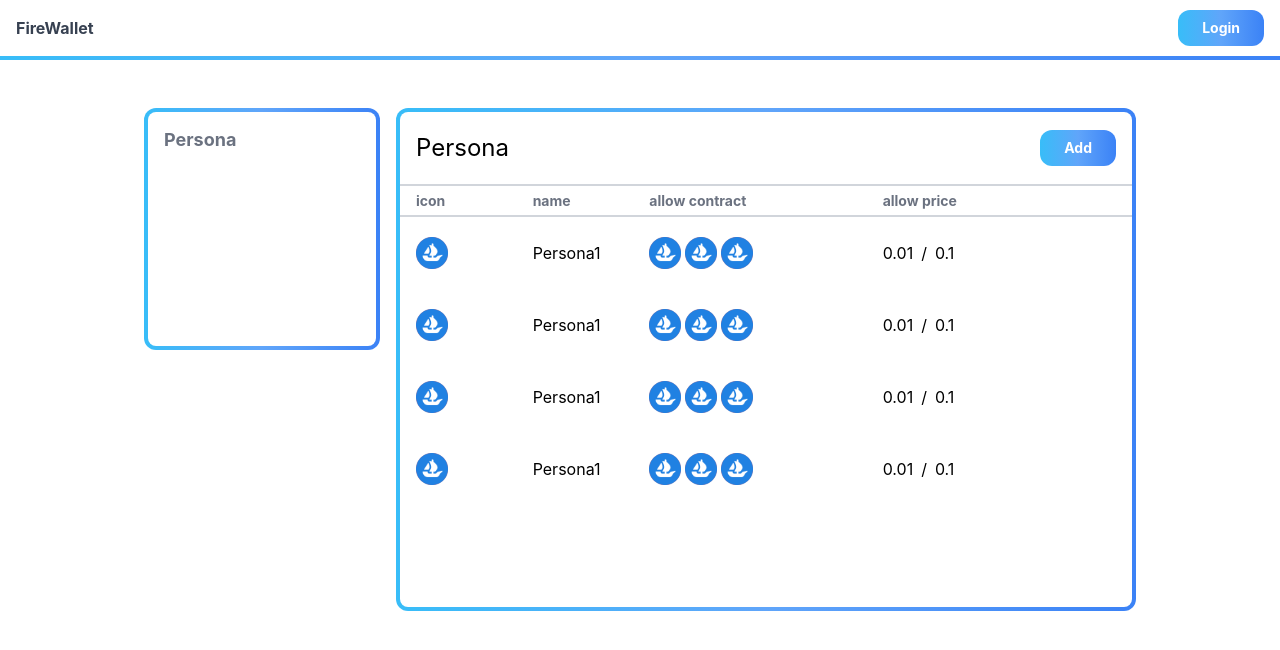
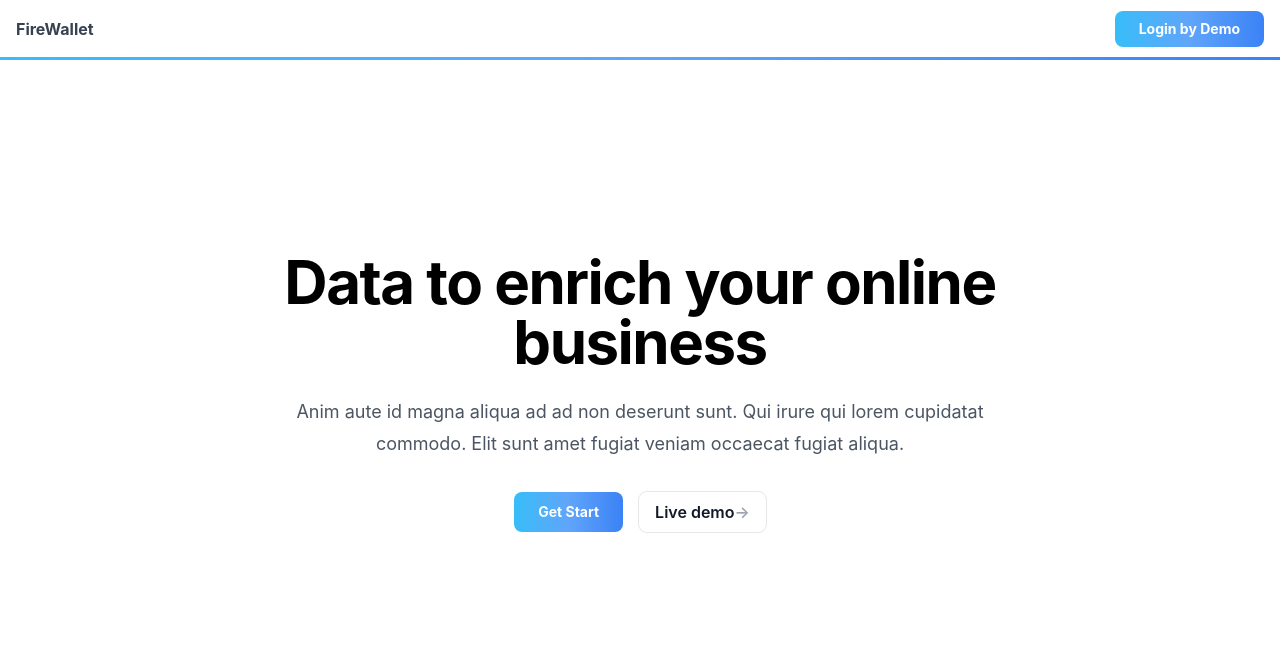
Before and after one commit to xwing-india/eth-india, a Next.js app in the folder frontend/: page / in a window 1280 px wide. Shown: the top 650 px of the page. Built offline with nearby package versions, Linux system fonts and the light colour scheme.

Commit message:
Add: フロント実装

```diff
--- a/frontend/components/atom/Header.tsx
+++ b/frontend/components/atom/Header.tsx
@@ -1,3 +1,4 @@
+import Link from "next/link";
 import { FC } from "react";
 
 type Prop = {
@@ -6,16 +7,17 @@ type Prop = {
 
 const Header: FC<Prop> = ({ openLoginModal }) => {
 	return (
-		<div className="flex justify-between items-center h-[60px] bg-gradient-to-r from-sky-400 via-blue-400 to-blue-500 pb-1">
+		<div className="flex justify-between items-center h-[60px] bg-gradient-to-r from-sky-400 via-blue-400 to-blue-500 pb-[3px]">
 			<div className="flex h-full w-full items-center justify-center bg-white ">
 				<div className="h-full w-full flex justify-between items-center mx-4">
-					<div className="font-bold text-gray-700">FireWallet</div>
-					<div
-						onClick={openLoginModal}
-						className="px-6 text-white cursor-pointer font-bold py-2 text-sm rounded-xl bg-gradient-to-r from-sky-400 via-blue-400 to-blue-500"
-					>
-						Login
-					</div>
+					<Link href="/" className="font-bold text-gray-700">
+						FireWallet
+					</Link>
+					<Link href="/home">
+						<div className="px-6 text-white cursor-pointer font-bold py-2 text-sm rounded-lg bg-gradient-to-r from-sky-400 via-blue-400 to-blue-500">
+							Login by Demo
+						</div>
+					</Link>
 				</div>
 			</div>
 		</div>
--- a/frontend/components/molecules/LeftMenuBlock.tsx
+++ b/frontend/components/molecules/LeftMenuBlock.tsx
@@ -2,8 +2,8 @@ import Link from "next/link";
 
 const LeftMenuBlock = () => {
 	return (
-		<div className=" h-[242px] rounded-xl bg-gradient-to-r from-sky-400 via-blue-400 to-blue-500 p-1">
-			<div className="h-full w-full px-4 items-center justify-center bg-white rounded-lg">
+		<div className=" h-[242px] rounded-xl bg-gradient-to-r from-sky-400 via-blue-400 to-blue-500 p-[3px] shadow-md">
+			<div className="h-full w-full px-4 items-center justify-center bg-white rounded-[9px]">
 				<div className="w-full text-gray-500 h-12 text-lg font-bold flex  items-center pt-2">
 					<Link href="/">Persona</Link>
 				</div>
--- a/frontend/components/organisms/Persona.tsx
+++ b/frontend/components/organisms/Persona.tsx
@@ -8,8 +8,8 @@ type Prop = {
 
 const Persona: FC<Prop> = ({ openAddModal }) => {
 	return (
-		<div className="h-[503px] rounded-xl bg-gradient-to-r from-sky-400 via-blue-400 to-blue-500 p-1">
-			<div className="h-full  w-full items-center justify-center bg-white rounded-lg">
+		<div className="h-[503px] rounded-xl bg-gradient-to-r from-sky-400 via-blue-400 to-blue-500 p-[3px] shadow-md">
+			<div className="h-full  w-full items-center justify-center bg-white rounded-[9px]">
 				<div className="flex justify-between items-center h-[72px] px-4">
 					<div className="text-2xl text-black">Persona</div>
 					<div className="px-6 text-white cursor-pointer font-bold py-2 text-sm rounded-xl bg-gradient-to-r from-sky-400 via-blue-400 to-blue-500">
--- a/frontend/package.json
+++ b/frontend/package.json
@@ -10,6 +10,7 @@
   },
   "dependencies": {
     "@account-abstraction/sdk": "^0.3.0",
+    "@headlessui/react": "^1.7.4",
     "@types/node": "18.11.10",
     "@types/react": "18.0.26",
     "@types/react-dom": "18.0.9",
--- a/frontend/pages/add.tsx
+++ b/frontend/pages/add.tsx
@@ -82,9 +82,9 @@ export default function Home() {
 					<div className="col-span-1 hidden md:block">
 						<LeftMenuBlock />
 					</div>
-					<div className="col-span-3 mb-24">
-						<div className=" rounded-xl bg-gradient-to-r from-sky-400 via-blue-400 to-blue-500 p-1">
-							<div className="h-full  w-full items-center justify-center bg-white rounded-lg">
+					<div className="col-span-3 mb-24 rounded-xl shadow-md">
+						<div className=" rounded-xl bg-gradient-to-r from-sky-400 via-blue-400 to-blue-500 p-[3px]">
+							<div className="h-full  w-full items-center justify-center bg-white rounded-[9px]">
 								<div className="flex justify-between items-center h-[72px] px-4">
 									<div className="text-2xl text-black">Add Persona</div>
 									<div></div>
--- /dev/null
+++ b/frontend/pages/home.tsx
@@ -0,0 +1,46 @@
+import Header from "../components/atom/Header";
+import LeftMenuBlock from "../components/molecules/LeftMenuBlock";
+import Persona from "../components/organisms/Persona";
+import { useState } from "react";
+import LoginModal from "../components/LoginModal";
+
+export default function Home() {
+	const [isLoginModal, setIsLoginModal] = useState<boolean>(false);
+	const [isAddModal, setIsAddModal] = useState<boolean>(false);
+
+	const openLoginModal = () => {
+		setIsLoginModal(true);
+	};
+
+	const closeLoginModal = () => {
+		setIsLoginModal(false);
+	};
+
+	const openAddModal = () => {
+		setIsAddModal(true);
+	};
+
+	const closeAddModal = () => {
+		setIsAddModal(false);
+	};
+
+	return (
+		<div className="bg-white min-h-screen">
+			<LoginModal
+				isLoginModal={isLoginModal}
+				closeLoginModal={closeLoginModal}
+			/>
+			<Header openLoginModal={openLoginModal} />
+			<div className="max-w-screen-lg mx-auto mt-12 pb-12">
+				<div className="grid grid-cols-1 gap-4 md:grid-cols-4 mx-4">
+					<div className="col-span-1 hidden md:block">
+						<LeftMenuBlock />
+					</div>
+					<div className="col-span-1 md:col-span-3">
+						<Persona openAddModal={openAddModal} />
+					</div>
+				</div>
+			</div>
+		</div>
+	);
+}
--- a/frontend/pages/index.tsx
+++ b/frontend/pages/index.tsx
@@ -3,6 +3,7 @@ import LeftMenuBlock from "../components/molecules/LeftMenuBlock";
 import Persona from "../components/organisms/Persona";
 import { useState } from "react";
 import LoginModal from "../components/LoginModal";
+import Link from "next/link";
 
 export default function Home() {
 	const [isLoginModal, setIsLoginModal] = useState<boolean>(false);
@@ -25,19 +26,34 @@ export default function Home() {
 	};
 
 	return (
-		<div className="bg-white min-h-screen">
-			<LoginModal
-				isLoginModal={isLoginModal}
-				closeLoginModal={closeLoginModal}
-			/>
-			<Header openLoginModal={openLoginModal} />
-			<div className="max-w-screen-lg mx-auto mt-12 pb-12">
-				<div className="grid grid-cols-1 gap-4 md:grid-cols-4 mx-4">
-					<div className="col-span-1 hidden md:block">
-						<LeftMenuBlock />
-					</div>
-					<div className="col-span-1 md:col-span-3">
-						<Persona openAddModal={openAddModal} />
+		<div className="min-h-screen text-black bg-white isolate">
+			<Header openLoginModal={() => {}} />
+			<div>
+				<div className="mx-auto max-w-3xl pt-20 pb-32 sm:pt-48 sm:pb-40">
+					<h1 className="text-4xl font-bold tracking-tight sm:text-center sm:text-6xl">
+						Data to enrich your online business
+					</h1>
+					<p className="mt-6 text-lg leading-8 text-gray-600 sm:text-center">
+						Anim aute id magna aliqua ad ad non deserunt sunt. Qui irure qui
+						lorem cupidatat commodo. Elit sunt amet fugiat veniam occaecat
+						fugiat aliqua.
+					</p>
+					<div className="mt-8 flex gap-x-4 sm:justify-center">
+						<Link
+							href="/home"
+							className="px-6 text-white cursor-pointer font-bold pt-[10px] pb-2 text-sm rounded-lg bg-gradient-to-r from-sky-400 via-blue-400 to-blue-500"
+						>
+							Get Start
+						</Link>
+						<a
+							href="#"
+							className="inline-block rounded-lg px-4 py-1.5 text-base font-semibold leading-7 text-gray-900 ring-1 ring-gray-900/10 hover:ring-gray-900/20"
+						>
+							Live demo
+							<span className="text-gray-400" aria-hidden="true">
+								&rarr;
+							</span>
+						</a>
 					</div>
 				</div>
 			</div>
```
Also changed, not shown: frontend/public/images/noimage.png (added), 1 other file (tests, documents, lock files or other folders).
